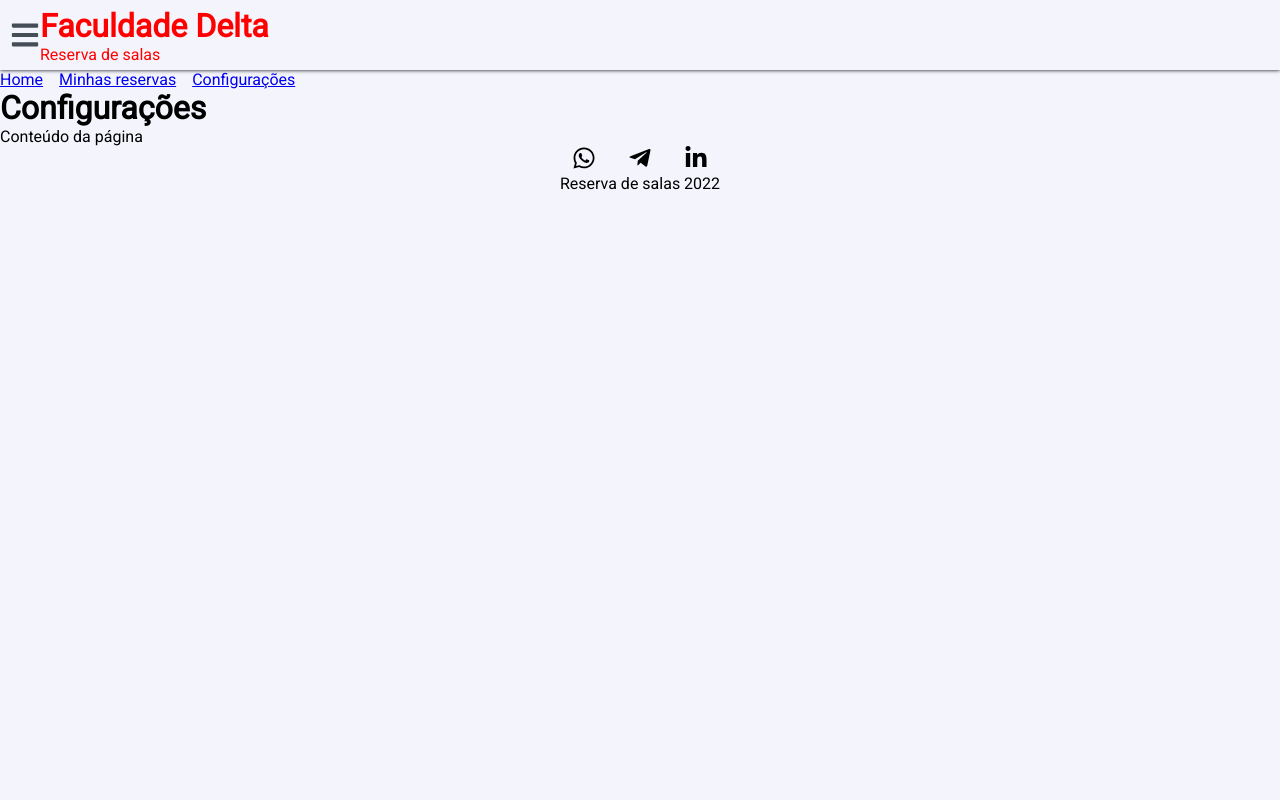
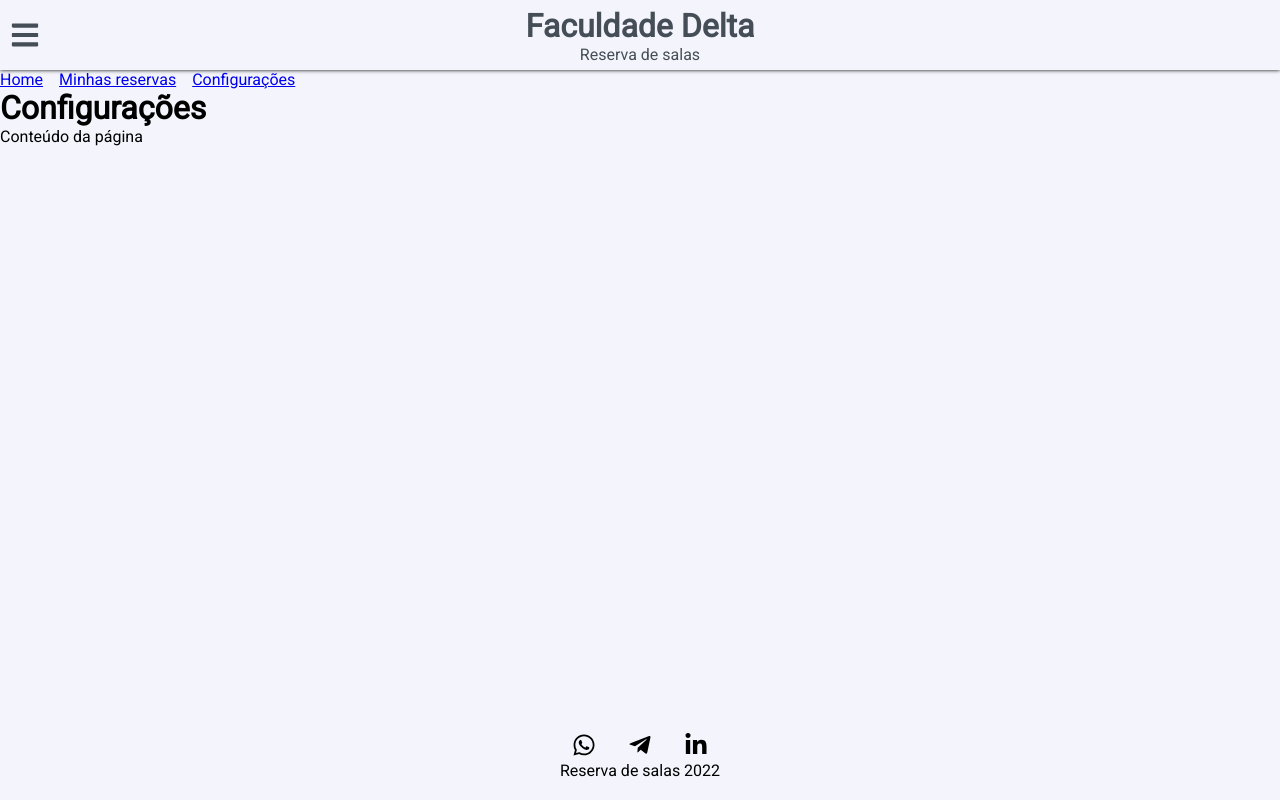
Before and after one commit to JonathasMT/reserva-de-salas, a React (Create React App) app in the folder front-end/: page /configuracoes in a window 1280 px wide. Built offline with nearby package versions, Linux system fonts and the light colour scheme.

Commit message:
commit 05

```diff
--- a/front-end/src/components/Footer/index.js
+++ b/front-end/src/components/Footer/index.js
@@ -4,7 +4,7 @@ import styles from './styles.module.css'
 
 function Footer() {
     return(
-        <footer>
+        <footer className={styles.footer}>
             <div className={styles.social_list}>
                 <li>
                     <FaWhatsapp />
--- a/front-end/src/components/Footer/styles.module.css
+++ b/front-end/src/components/Footer/styles.module.css
@@ -1,3 +1,11 @@
+.footer {
+    position: fixed;
+    bottom: 0;
+    left: 0;
+    right: 0;
+    margin-bottom: 20px;
+}
+
 .social_list {
     display: flex;
     justify-content: center; /* horizontal */
--- a/front-end/src/components/Header/styles.js
+++ b/front-end/src/components/Header/styles.js
@@ -2,15 +2,17 @@ import styled from "styled-components";
 
 export const Container = styled.div`
     height: 70px;
-    display: inline-flex;
+    display: flex;
     flex-direction: row;
+    align-items: center;
+    justify-content: center;
     width: 100vw;
-    align-items: center;
     background-color: #F4F5FC;
     box-shadow: 0 0 4px 0;
 
     > svg {
-        // position: fixed;
+        position: fixed;
+        left: 0;
         width: 30px;
         height: 30px;
         margin-left: 10px;
@@ -20,5 +22,8 @@ export const Container = styled.div`
 `;
 
 export const ContainerInstituicao = styled.div`
-    color: red;
+    color: #454D56;
+    display: flex;
+    flex-direction: column;
+    align-items: center;
 `;
```
